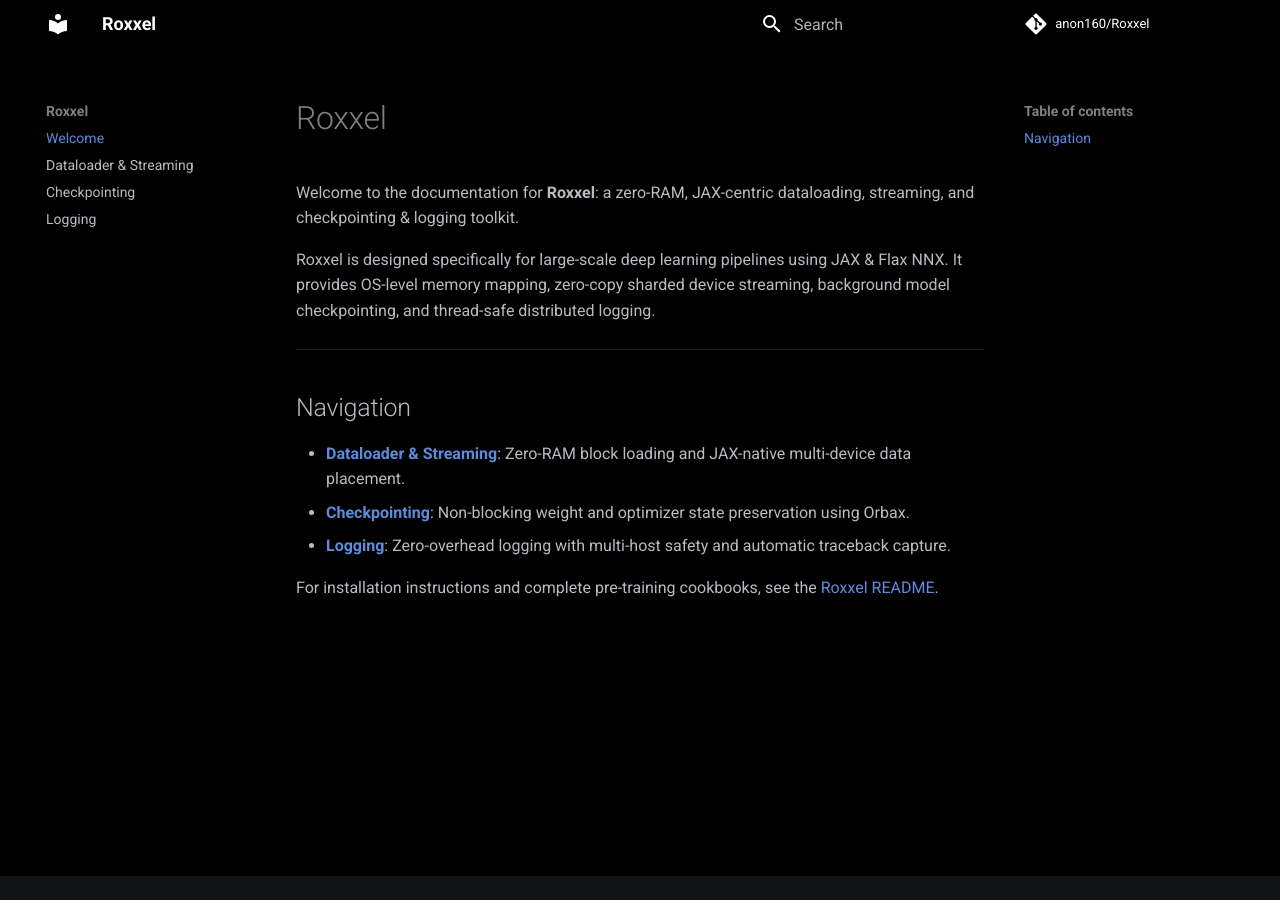
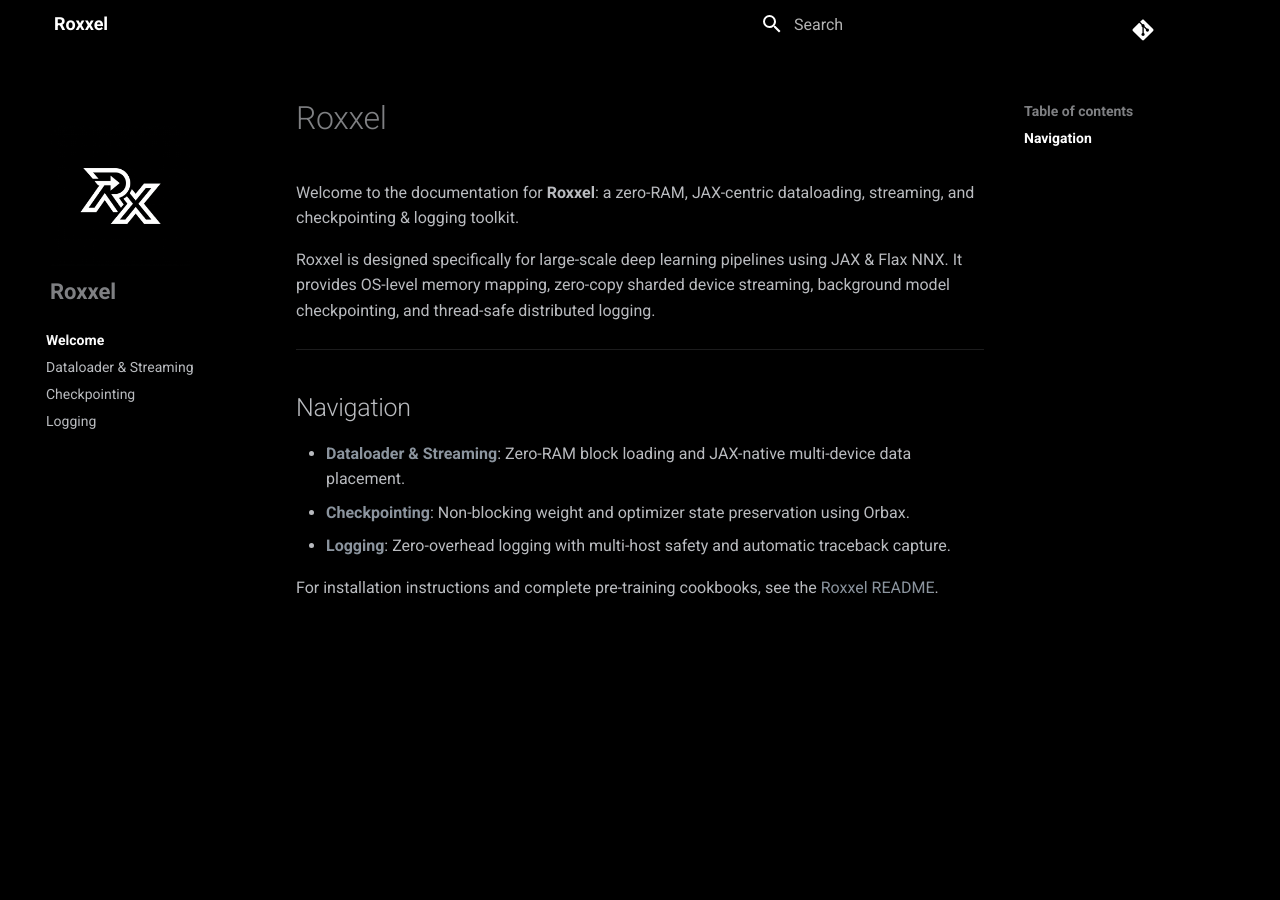
Before and after one commit to anon160/Roxxel, an MkDocs documentation site: the page built from docs/index.md, in a window 1280 px wide. Built offline with MkDocs 1.6.1 and Material for MkDocs 9.7.7, drawn with Linux system fonts in a browser that asks for light colours; comment, search, counter and statistics services are not loaded.

Commit message:
docs: refine layout, add custom Rx logo, and fix API reference formatting

```diff
--- a/docs/stylesheets/extra.css
+++ b/docs/stylesheets/extra.css
@@ -25,3 +25,99 @@
   background-color: #000000 !important;
   box-shadow: none !important;
 }
+
+/* Hide logo in the top header */
+.md-header .md-logo {
+  display: none !important;
+}
+
+/* Position and size the logo at the top of the left sidebar navigation */
+.md-sidebar--primary .md-nav__title .md-logo {
+  display: block !important;
+  margin-bottom: 12px;
+}
+
+.md-sidebar--primary .md-nav__title .md-logo img {
+  width: 140px !important; /* Make the logo bigger */
+  height: auto !important;
+  display: block;
+}
+
+/* Format the sidebar navigation title container to hold the logo on top */
+.md-sidebar--primary .md-nav__title {
+  display: flex !important;
+  flex-direction: column !important;
+  align-items: flex-start !important;
+  height: auto !important;
+  padding: 24px 16px 16px 16px !important;
+  font-weight: 700;
+  font-size: 1.1rem;
+}
+
+/* Hide footer completely */
+.md-footer {
+  display: none !important;
+}
+
+/* Custom monochrome link colors (GitHub-like dark style) */
+:root, [data-md-color-scheme="slate"] {
+  --md-typeset-a-color: #8b949e !important;
+  --md-typeset-a-color--hover: #ffffff !important;
+  --md-accent-fg-color: #ffffff !important;
+  --md-accent-fg-color--transparent: rgba(255, 255, 255, 0.1) !important;
+}
+
+/* Sidebar navigation links hover and active styling */
+.md-sidebar .md-nav__link:hover {
+  color: #ffffff !important;
+}
+
+.md-sidebar .md-nav__link--active {
+  color: #ffffff !important;
+  font-weight: 700;
+}
+
+/* Table of contents active item hover/active */
+.md-nav__item .md-nav__link--active {
+  color: #ffffff !important;
+}
+
+
+/* Hide repository name and stars next to the GitHub icon in the header */
+.md-source__repository {
+  display: none !important;
+}
+
+/* Align and clean up the GitHub icon in the header */
+.md-source__icon {
+  margin-right: 0 !important;
+  display: flex !important;
+  align-items: center;
+  justify-content: center;
+}
+
+.md-source {
+  background-color: transparent !important;
+  display: flex !important;
+  align-items: center !important;
+  justify-content: center !important;
+  padding: 0 !important;
+  margin-left: 0.8rem !important;
+  transition: opacity 0.25s !important;
+}
+
+.md-source:hover {
+  opacity: 0.7 !important;
+}
+
+/* Indent child members (methods, attributes) in API Reference for visual hierarchy */
+.doc-children {
+  margin-left: 1.6rem !important;
+  border-left: 2px solid #262626 !important; /* Subtle vertical line guiding the nesting */
+  padding-left: 1.2rem !important;
+}
+
+/* Add custom spacing for nested members to make it less cluttered */
+.doc-children .doc-object {
+  margin-bottom: 2rem !important;
+}
--- a/mkdocs.yml
+++ b/mkdocs.yml
@@ -6,10 +6,12 @@
 
 theme:
   name: material
+  logo: assets/logo.png
+  favicon: assets/logo.png
   palette:
     scheme: slate
     primary: black
-    accent: deep-purple
+    accent: grey
   features:
     - content.tabs.link
     - content.code.annotate
@@ -20,7 +22,6 @@
     - navigation.instant.progress
     - navigation.path
     - navigation.sections
-    - navigation.top
     - navigation.tracking
     - search.suggest
     - toc.follow
```
Also changed, not shown: docs/assets/logo.png (added), 2 other files.
